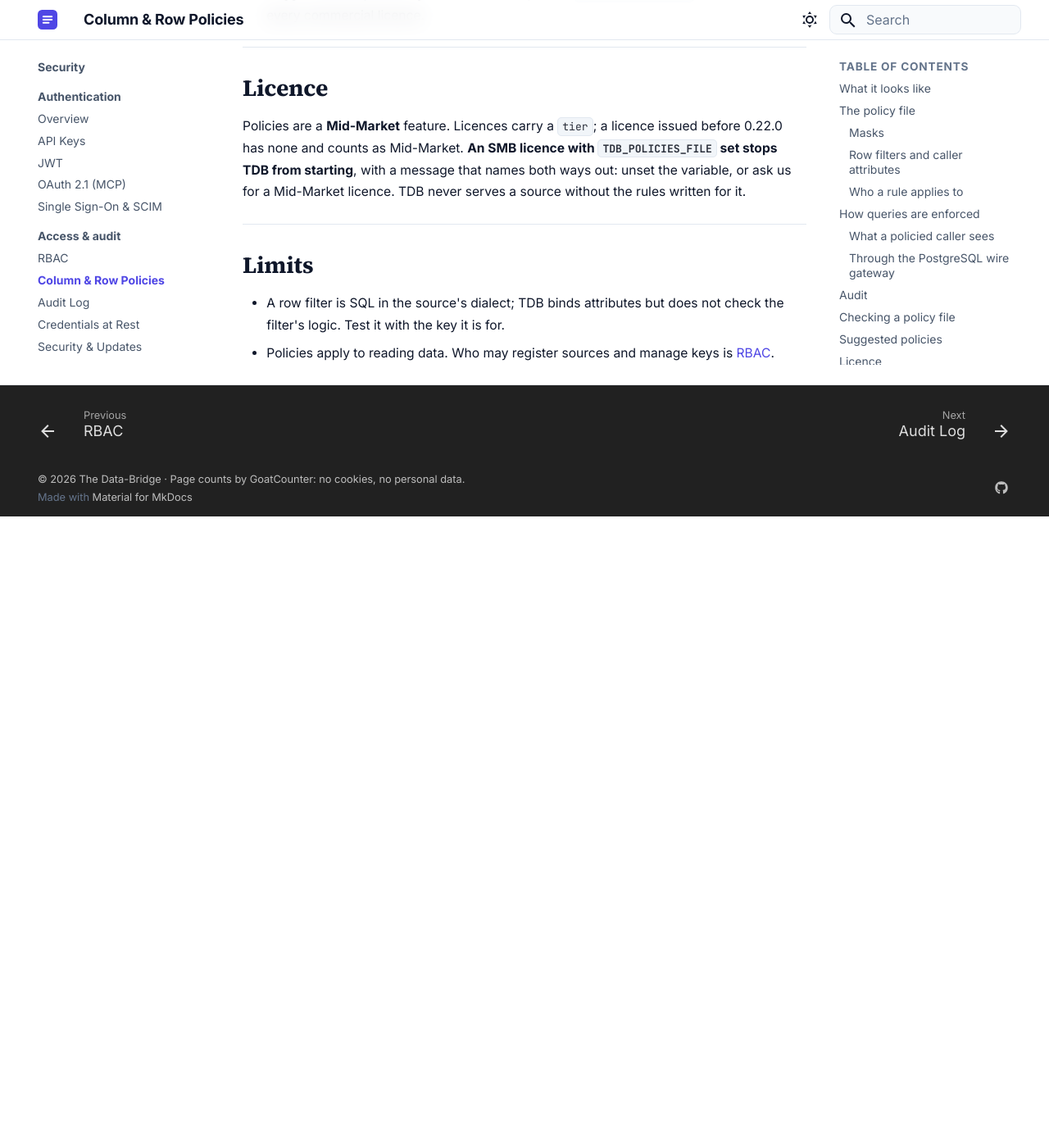
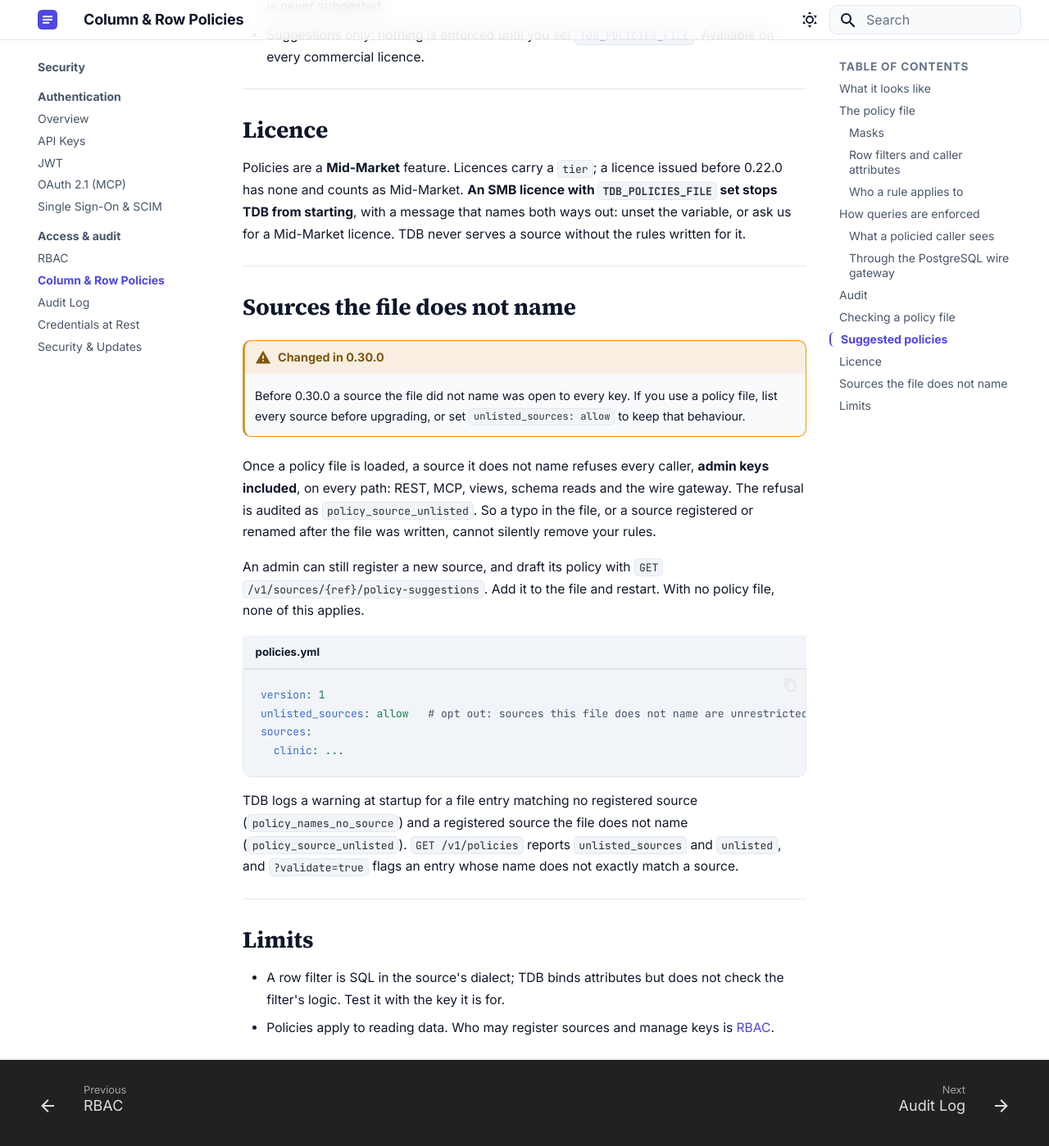
Before and after one commit to tdb-project/tdb-docs, an MkDocs documentation site: the page built from docs/security/policies.md, in a window 1280 px wide and 1400 px high, scrolled down 7537 px. Shown: the whole window at 82% size. Built offline with MkDocs 1.6.1 and Material for MkDocs 9.7.7, drawn with Linux system fonts in a browser that asks for light colours; before the commit the page ends 8167 px from its top, so only the background shows below that; some of the changed text lies outside the part shown.

Commit message:
docs: unlisted_sources (enterprise 0.30.0)
Co-Authored-By: Claude Opus 5.5 <noreply@anthropic.com>

````diff
--- a/docs/security/policies.md
+++ b/docs/security/policies.md
@@ -103,7 +103,8 @@ Check a loaded file with [`GET /v1/policies`](#checking-a-policy-file).
 | Field | Meaning |
 |---|---|
 | `version` | `1` |
-| `sources.<name>` | A registered source, by name. Sources the file does not name are unaffected |
+| `unlisted_sources` | From 0.30.0, top level. `deny` (the default) or `allow`: what a source the file **does not name** does. See [Sources the file does not name](#sources-the-file-does-not-name) |
+| `sources.<name>` | A registered source, by name, matched exactly |
 | `default` | **Required.** `allow` or `deny`: what a caller **no rule names** gets on this source. `allow` = today's behaviour, unrestricted |
 | `rules[].name` | Shown in the audit log. Unique per source |
 | `rules[].applies_to` | `roles: [read, readwrite, admin]`, `keys: [key names]` and/or, from 0.24.0, `groups: [IdP groups]` ([single sign-on](../auth/sso.md#rules-and-tools-by-group)). A key name beats a group, and a group beats a role; a person in two groups gets the first matching rule in the file. A role, key or group in two rules of one source is refused at load |
@@ -291,6 +292,36 @@ for it.
 
 ---
 
+## Sources the file does not name
+
+!!! warning "Changed in 0.30.0"
+    Before 0.30.0 a source the file did not name was open to every key. If you use a policy
+    file, list every source before upgrading, or set `unlisted_sources: allow` to keep that
+    behaviour.
+
+Once a policy file is loaded, a source it does not name refuses every caller, **admin keys
+included**, on every path: REST, MCP, views, schema reads and the wire gateway. The refusal is
+audited as `policy_source_unlisted`. So a typo in the file, or a source registered or renamed
+after the file was written, cannot silently remove your rules.
+
+An admin can still register a new source, and draft its policy with
+`GET /v1/sources/{ref}/policy-suggestions`. Add it to the file and restart. With no policy file,
+none of this applies.
+
+```yaml title="policies.yml"
+version: 1
+unlisted_sources: allow   # opt out: sources this file does not name are unrestricted
+sources:
+  clinic: ...
+```
+
+TDB logs a warning at startup for a file entry matching no registered source
+(`policy_names_no_source`) and a registered source the file does not name
+(`policy_source_unlisted`). `GET /v1/policies` reports `unlisted_sources` and `unlisted`, and
+`?validate=true` flags an entry whose name does not exactly match a source.
+
+---
+
 ## Limits
 
 - A row filter is SQL in the source's dialect; TDB binds attributes but does not check
````
Also changed, not shown: docs/reference/errors.md (+1 -0 lines), docs/release-notes.md (+1 -0 lines).
